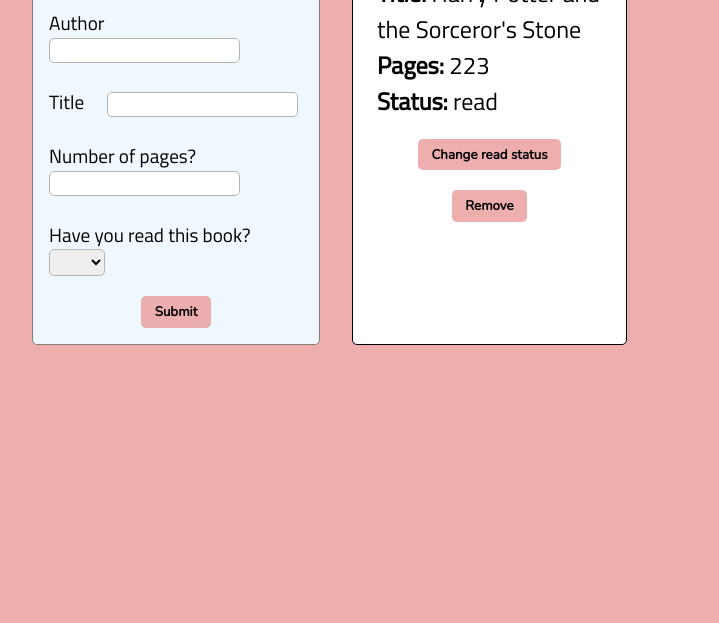
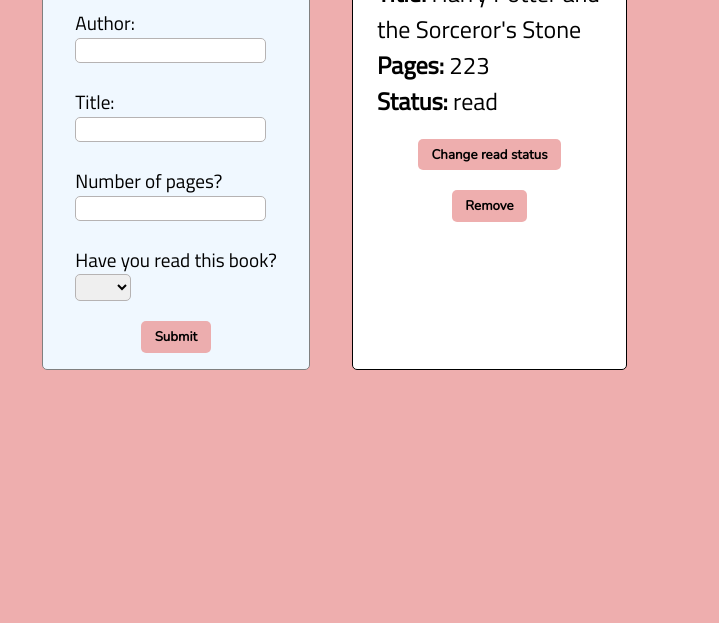
Before and after one commit to eslang50/Library, a plain HTML site: page index.html in a window 1280 px wide. Shown: the part 177-800 px from the top of the page, without its empty margins (0-719 px from the left). Drawn offline with nearby package versions, Linux system fonts and the light colour scheme.

Commit message:
edit form labeling

```diff
--- a/index.html
+++ b/index.html
@@ -15,11 +15,11 @@
       <form action="#" method="get" onsubmit="return submitForm()">
         <h1>New Book</h1>
         <div class="input">
-          <label for="author">Author</label>
+          <label for="author">Author:</label>
           <input type="text" name="author" id="author" required>
         </div>
         <div class="input">
-          <label for="title">Title</label>
+          <label for="title">Title:</label>
           <input type="text" name="title" id="title" required>
         </div>
         <div class="input">
--- a/library.css
+++ b/library.css
@@ -57,13 +57,13 @@ a {
 }
 
 label {
-  padding-right: 1em;
   font-size: 1.2em;
+  display: block;
 }
 
 form {
   border: gray 1px solid;
-  padding: 0 1em 1em 1em;
+  padding: 0 2em 1em 2em;
   height: fit-content;
   background-color:aliceblue;
   border-radius: 5px;
```
